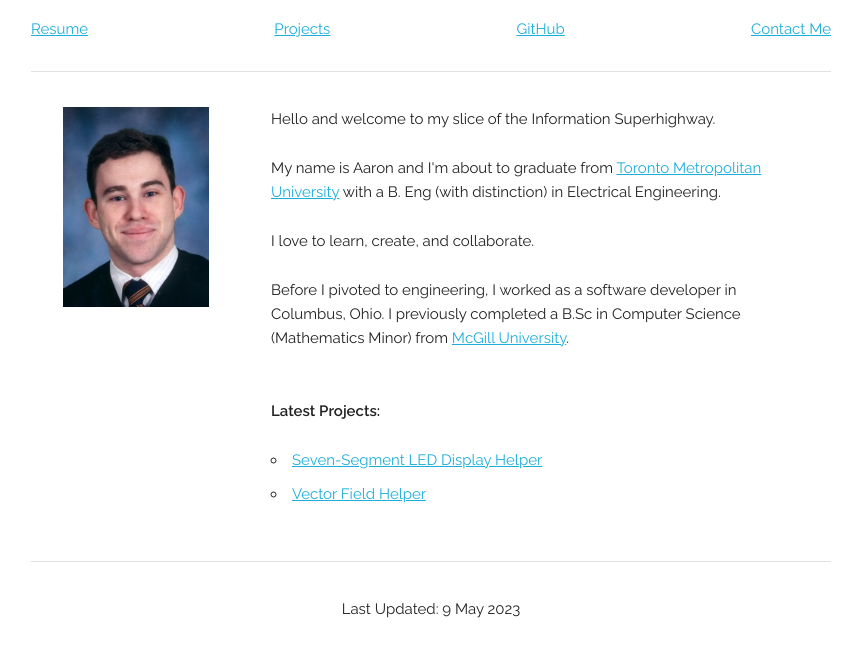
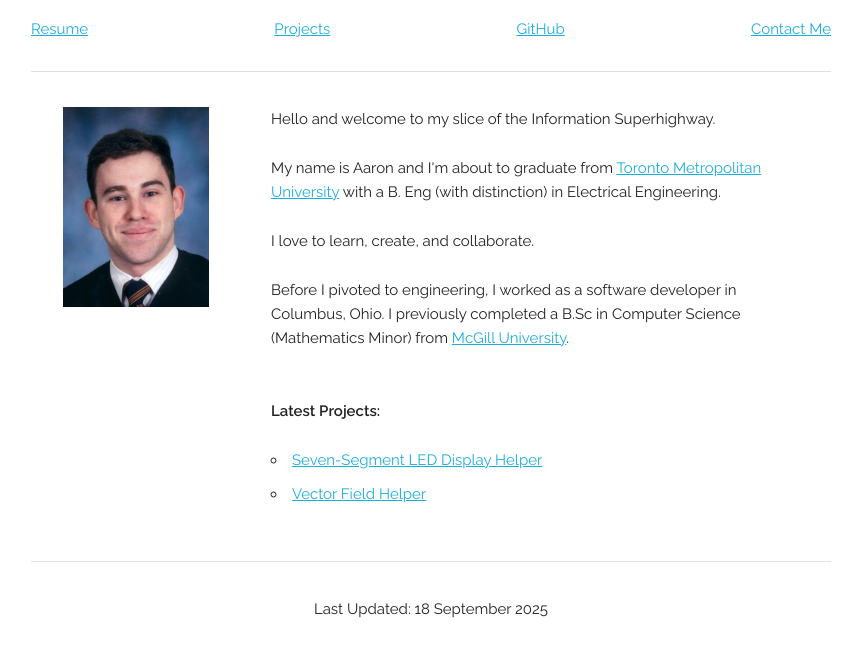
Before and after one commit to ajgabz/ajgabz.github.io, a plain HTML site: page index.html in a window 1280 px wide. Shown: the part 116-772 px from the top of the page, without its empty margins (209-1071 px from the left). Drawn offline with Linux system fonts and the light colour scheme.

Commit message:
Update index.html

```diff
--- a/index.html
+++ b/index.html
@@ -74,7 +74,7 @@
 
     <div id="footer">
         <hr>
-        <p>Last Updated: 9 May 2023</p>
+        <p>Last Updated: 18 September 2025</p>
     </div>
 
 
```
